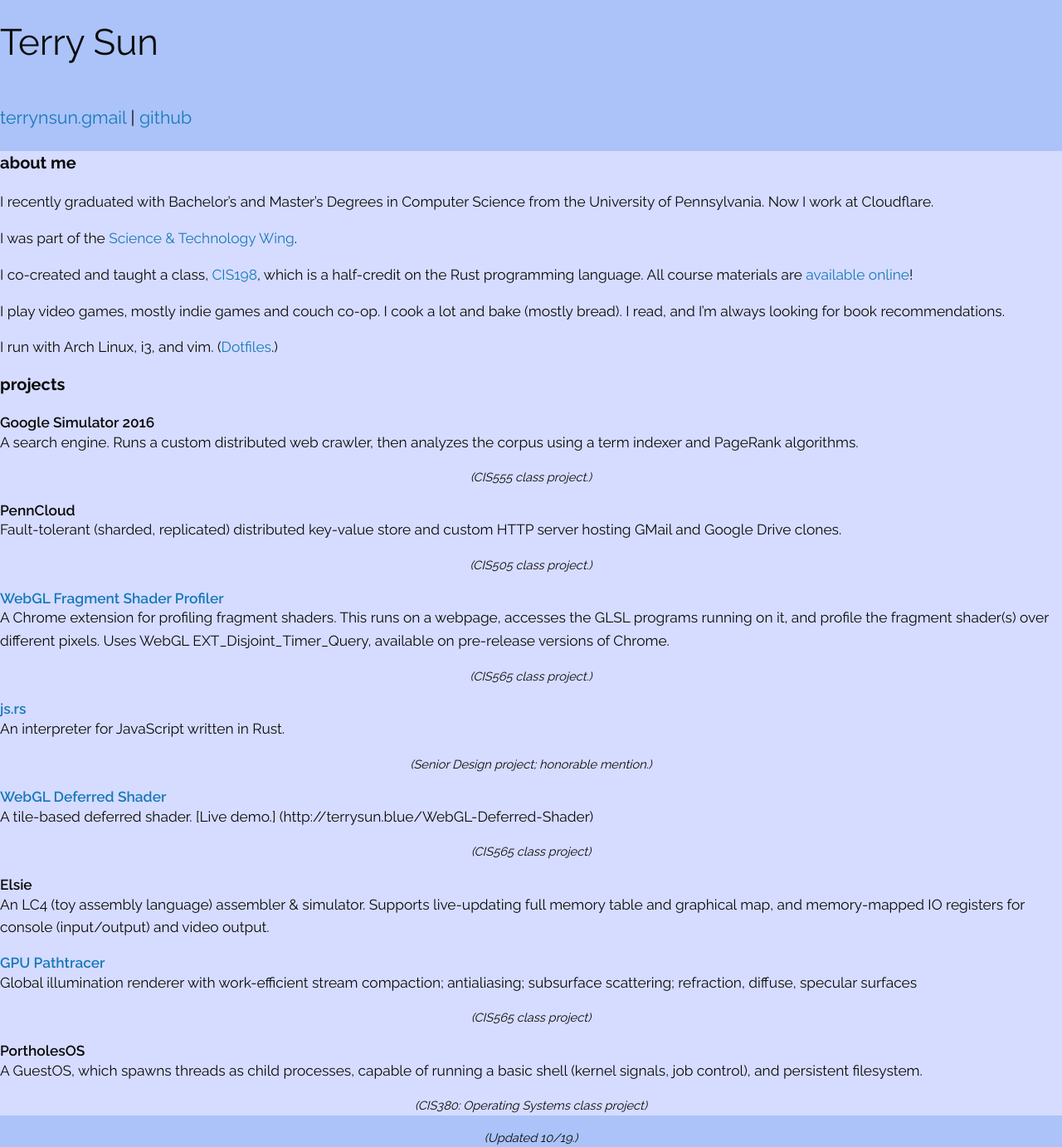
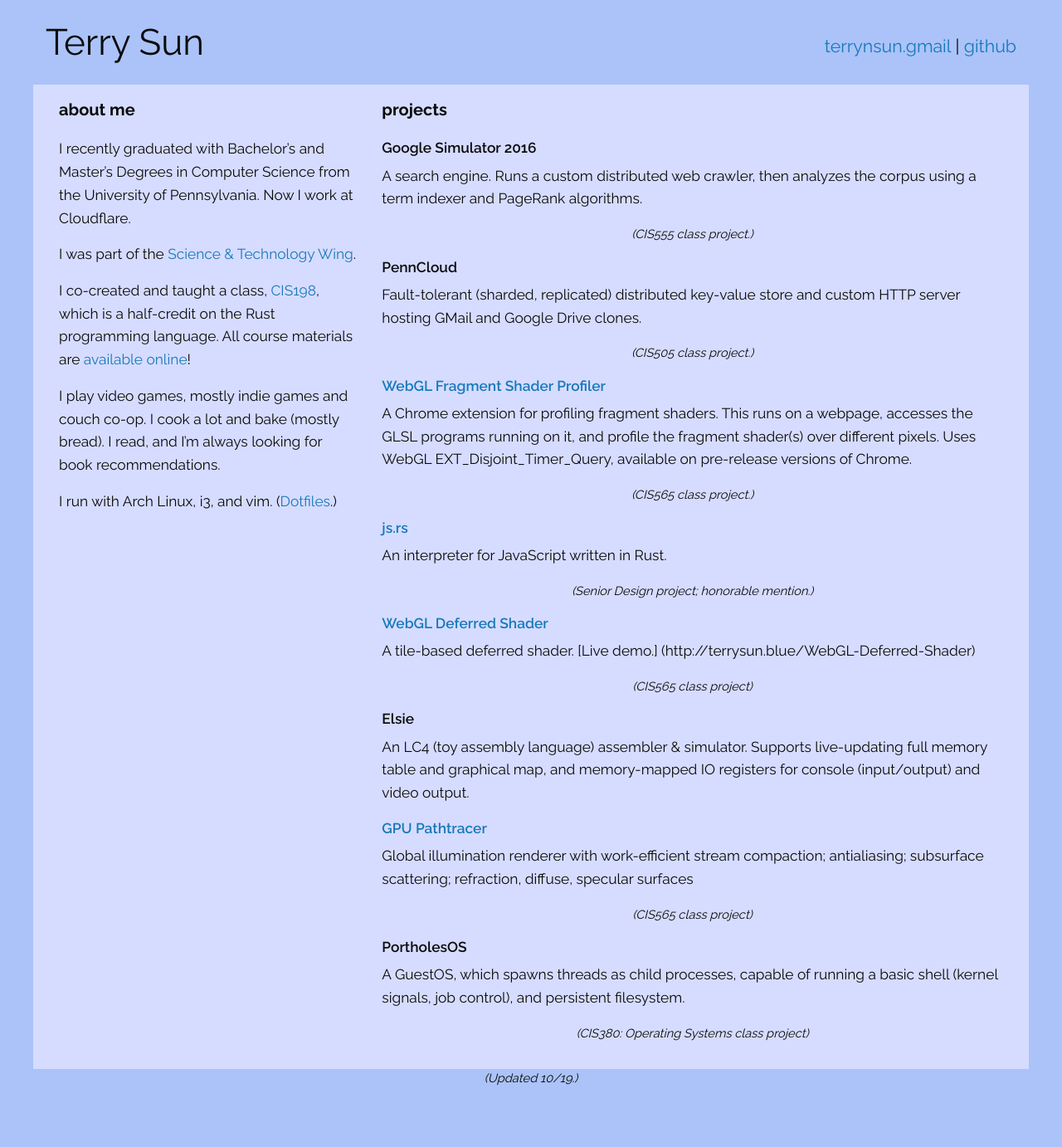
Before and after one commit to terrynsun/terrynsun.github.io, a Jekyll site: the page built from index.md, in a window 1280 px wide. Shown: the whole page at 83% size. Built offline with Jekyll 4.4.1, drawn with Linux system fonts in a browser that asks for light colours; after the commit the page ends 1310 px from its top, so only the background shows below that.

Commit message:
Update all pages to foundation6 XY grid

```diff
--- a/_includes/head.html
+++ b/_includes/head.html
@@ -1,7 +1,7 @@
 <head>
   <meta charset="utf-8">
   <meta name="viewport" content="width=device-width, initial-scale=1.0" />
-  <meta http-equiv="X-UA-Compatible" content="IE=edge">
+  <meta http-equiv="x-ua-compatible" content="ie=edge">
 
   <title>{% if page.title %}{{ page.title }}{% else %}{{ site.title }}{% endif %}</title>
   <meta name="description" content="{{ site.description }}">
@@ -11,5 +11,4 @@
   <link rel="canonical" href="{{ page.url | replace:'index.html','' | prepend: site.baseurl | prepend: site.url }}">
 
   <link href="http://fonts.googleapis.com/css?family=Raleway:300,400,600,700" rel="stylesheet" type="text/css">
-  <script src="js/vendor/modernizr.js"></script>
 </head>
--- a/_includes/header.html
+++ b/_includes/header.html
@@ -1,11 +1,11 @@
-<header class="site-header">
-  <div class="row">
-    <div class="small large-4 columns" id="name">
-      <p class="name">Terry Sun</p>
+<header>
+  <div class="grid-x">
+    <div class="cell auto" id="header-name">
+      <p>Terry Sun</p>
     </div>
-    <div class="large-3 columns" id="tags">
-        <a href="javascript:location='mailto:\u0074\u0065\u0072\u0072\u0079\u006e\u0073\u0075\u006e\u0040\u0067\u006d\u0061\u0069\u006c\u002e\u0063\u006f\u006d';void 0">terrynsun.gmail</a> |
-        <a href="https://github.com/terrynsun">github</a>
+    <div class="cell auto" id="header-links">
+      <a href="javascript:location='mailto:\u0074\u0065\u0072\u0072\u0079\u006e\u0073\u0075\u006e\u0040\u0067\u006d\u0061\u0069\u006c\u002e\u0063\u006f\u006d';void 0">terrynsun.gmail</a> |
+      <a href="https://github.com/terrynsun">github</a>
     </div>
   </div>
 </header>
--- a/_layouts/default.html
+++ b/_layouts/default.html
@@ -2,23 +2,19 @@
 <html class="no-js" lang="en">
   {% include head.html %}
   <body>
+    <div class="grid-container">
     {% include header.html %}
 
-    <div class="row"> <div class="large-12 columns">
+      <div class="grid-x grid-margin-x main">
+      {{ content }}
+      </div>
 
-    <div class="panel"> <div class="row">
-
-    {{ content }}
-
-    </div> </div>
+    </div>
 
     <div class="note">
       {{ page.note }}
     </div>
 
-    </div> </div>
-
     {% include footer.html %}
-
 </body>
 </html>
--- a/css/me.css
+++ b/css/me.css
@@ -4,38 +4,43 @@ body {
   font-family: Raleway;
   height: calc(100% - 1.0rem);
 }
-.panel {
+/* contains the main lightblue page body */
+.main {
   background: #d6dcff;
+  /* I should probably figure out how to do this with foundation: */
+  padding: 1rem 1rem 1rem 1rem;
 }
 p {
   font-size: 13pt;
 }
-#tags {
+
+/* Site header */
+#header-links {
   font-size: 16pt;
   line-height: 60pt;
   vertical-align: bottom;
+  text-align: right;
 }
 
-/* name in header */
-.name {
+#header-name p {
   font-size: 2.75rem;
   font-weight: 400;
   font-family: "Raleway";
 }
 
-.panel h1 {
+/* Body text */
+h1 {
   font-size: 15pt;
   font-weight: 700;
   font-family: "Raleway";
   margin-bottom: 1.25rem;
 }
+
 h2 {
   font-size: 13pt;
   font-family: "Raleway";
   font-weight: 600;
-  margin-bottom: -0.1rem;
 }
-
 
 .note {
   font-size: 11pt;
--- a/index.md
+++ b/index.md
@@ -3,7 +3,7 @@ layout: default
 note: (Updated 10/19.)
 ---
 
-<div class="large-4 medium-4 columns">
+<div class="cell large-4 medium-4 small-auto">
 
 # about me
 
@@ -29,7 +29,7 @@ I run with Arch Linux, i3, and vim. ([Dotfiles].)
 
 </div>
 
-<div class="large-8 medium-8 columns">
+<div class="cell auto">
 
 # projects
 
```
